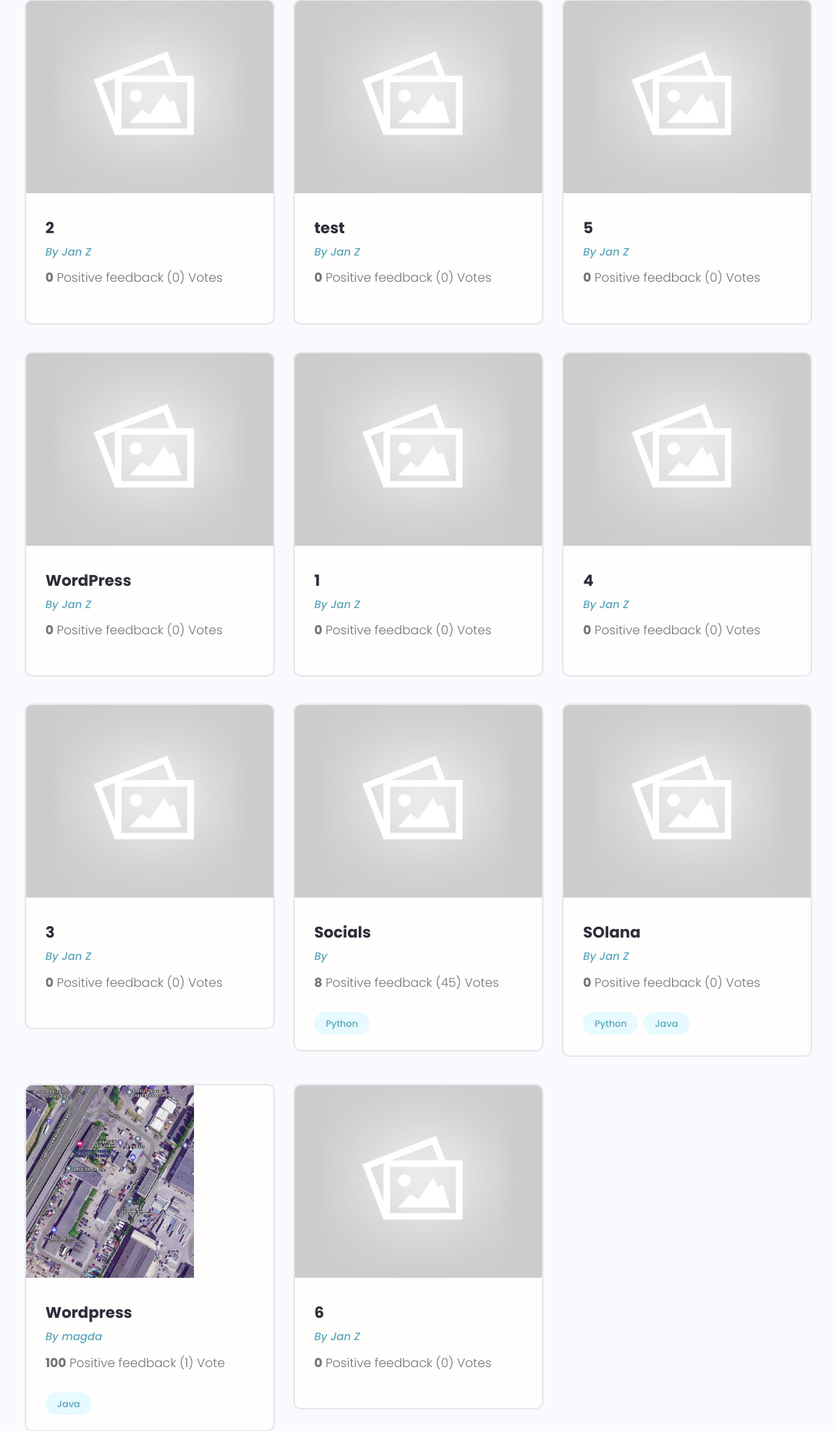
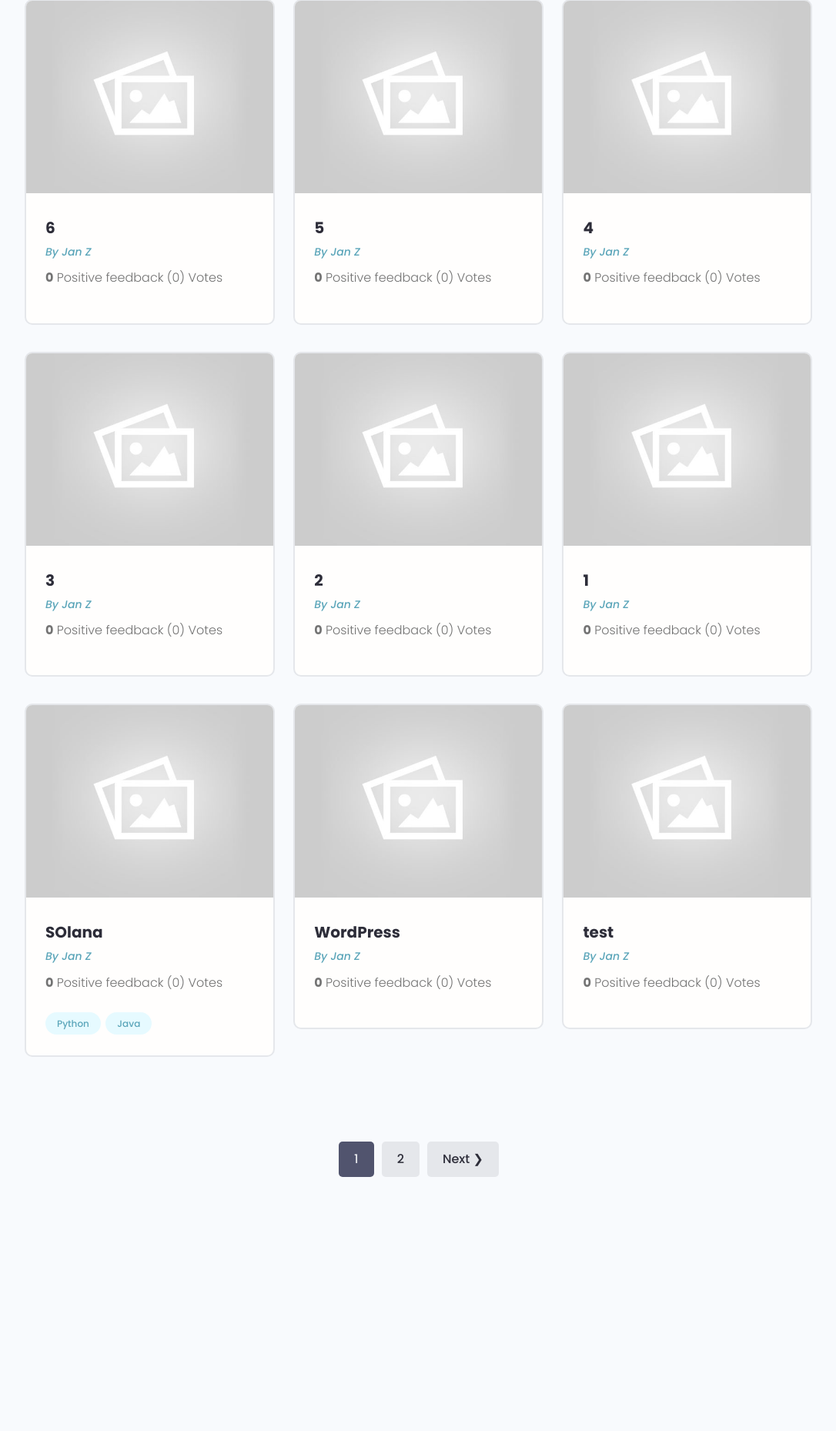
Before and after one commit to dr-zieba/django-devs-projects, a Django app: page /projects/ in a window 1280 px wide. Shown: the part 403-2262 px from the top of the page at 77% size, without its empty margins (96-1182 px from the left). After the commit the page ends 1932 px from the top, so only its background shows below. Run offline with Django 4.2, Linux system fonts and the light colour scheme; data comes from the database, SQL or seed files in the repository; both versions use the stored data as it was after the commit; some libraries are stand-ins or nearby versions.

Commit message:
pagination

```diff
--- a/projects/models.py
+++ b/projects/models.py
@@ -23,6 +23,9 @@ class Project(models.Model):
     id = models.UUIDField(
         default=uuid.uuid4, unique=True, primary_key=True, editable=False
     )
+
+    class Meta:
+        ordering = ['-created']
 
     def __str__(self):
         return self.title
--- a/projects/templates/projects/projects.html
+++ b/projects/templates/projects/projects.html
@@ -51,12 +51,28 @@
             </div>
           </div>
             {% endfor %}
-
-
-
         </div>
       </div>
     </section>
+  {% if projects.has_other_pages%}
+  <div class="pagination">
+      <ul class="container">
+        {% if projects.has_previous %}
+        <li><a href="?page={{ projects.previous_page_number }}" class="btn">&#10094; Prev</a></li>
+        {% endif %}
+        {% for page in paginator.page_range %}
+        {% if page == projects.number %}
+        <li><a class="btn btn--sub" href="?page={{ page }}">{{ page }}</a></li>
+        {% else %}
+        <li><a class="btn" href="?page={{ page }}">{{ page }}</a></li>
+        {% endif %}
+        {% endfor %}
+        {% if projects.has_next %}
+        <li><a href="?page={{ projects.next_page_number }}" class="btn">Next &#10095;</a></li>
+        {% endif %}
+      </ul>
+    </div>
+  {% endif %}
   </main>
 
 {% endblock content %}
--- a/projects/views.py
+++ b/projects/views.py
@@ -3,13 +3,27 @@ from .models import Project, Review, Tag
 from .forms import ProjectForm
 from django.contrib.auth.decorators import login_required
 from .utils import searchProject
+from django.core.paginator import Paginator, PageNotAnInteger, EmptyPage
 # Create your views here.
 from django.http import HttpResponse
 
 
 def projects(request):
     projects, search_query = searchProject(request.GET.get('search_query', ""))
-    context = {"projects": projects, 'search_query': search_query}
+    page_number = request.GET.get('page')
+    result_per_page = 9
+    paginator = Paginator(projects, result_per_page)
+    try:
+        projects = paginator.page(page_number)
+    except PageNotAnInteger:
+        page_number = 1
+        projects = paginator.page(page_number)
+    except EmptyPage:
+        page_number = paginator.num_pages
+        projects = paginator.page(page_number)
+
+    projects = paginator.page(page_number)
+    context = {"projects": projects, 'search_query': search_query, 'paginator': paginator}
     return render(request, "projects/projects.html", context)
 
 
```
Also changed, not shown: db.sqlite3.
